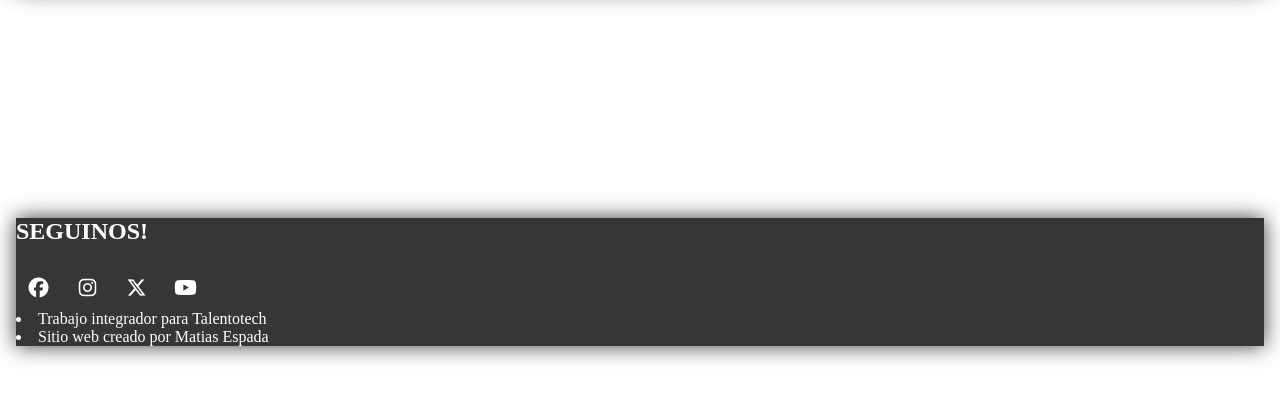
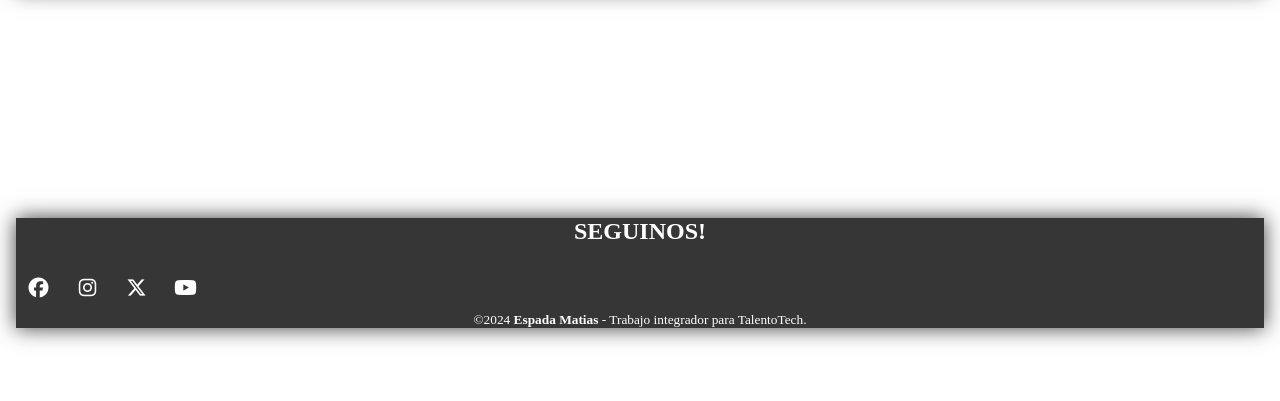
Before and after one commit to Matuses/proyecto-final-ecommerce--Matias-Espada-, a plain HTML site: page index.html in a window 1280 px wide. Shown: the part 125-526 px from the top of the page. Drawn offline with Linux system fonts and the light colour scheme.

Commit message:
modificaciones pie de pagina

```diff
--- a/CSS/styles.css
+++ b/CSS/styles.css
@@ -60,8 +60,12 @@ footer{
 
 }
 /*Pie de pagina */
-.pie-pagina .redes-sociales a{
-    display: inline-block;
+.pie-pagina .grupo-1 .box h2{
+    text-align: center;
+}
+.pie-pagina .grupo-1 .box .redes-sociales a{
+    margin: auto;
+    display:inline-block;
     text-decoration: none;
     width: 45px;
     height: 45px;
@@ -70,6 +74,9 @@ footer{
     text-align: center;
     transition: all 300ms ease;
 }
-.pie-pagina .redes-sociales a:hover{
+.pie-pagina .grupo-1 .redes-sociales a:hover{
     color: rgb(0, 254, 66);
 }
+.pie-pagina .grupo-2{
+    text-align: center;
+}
--- a/index.html
+++ b/index.html
@@ -4,12 +4,13 @@
         <meta charset="UTF-8">
         <meta name="viewport"   content="width=device-width, initial-scale=1.0">
         <link href="CSS/styles.css" rel="stylesheet">
-        <title></title>
+        <title>Gamestore -comprá con confianza sin moverte de tu casa!-</title>
         <!--Iconos-->
         <script src="https://kit.fontawesome.com/200f3a116e.js" crossorigin="anonymous"></script>
     </head>
-    <body><header>
-        <div class="header-logo"><a href="index.html"><img src="Images/Gamestore.png" alt="Gamestore"></a> </div>
+    <body>
+        <header>
+            <div class="header-logo"><a href="index.html"><img src="Images/Gamestore.png" alt="Gamestore"></a></div>
             <nav class="header-menubar">
                 <ul>
                     <li><a href="index.html">Inicio</a></li>
@@ -20,7 +21,9 @@
             </nav>
         </header>
         <main></main>
+        <!--Pie de pagina-->
         <footer class="pie-pagina">
+            <div class="grupo-1">
                 <div class="box">
                     <h2>SEGUINOS!</h2>
                     <div class="redes-sociales">
@@ -30,8 +33,11 @@
                         <a href="https://www.youtube.com" target="_blank" class="fa-brands fa-youtube fa-lg"></a>
                     </div>
                 </div>
-            <li>Trabajo integrador para Talentotech</li>
-            <li>Sitio web creado por Matias Espada</li>
+            </div>
+            <div class="grupo-2">
+                <small>&copy;2024 <b>Espada Matias</b> - Trabajo integrador para TalentoTech.</small>
+            </div>
+
         </footer>
     </body>
 </html>
```
Lines whose indentation alone changed are shown as unchanged.
